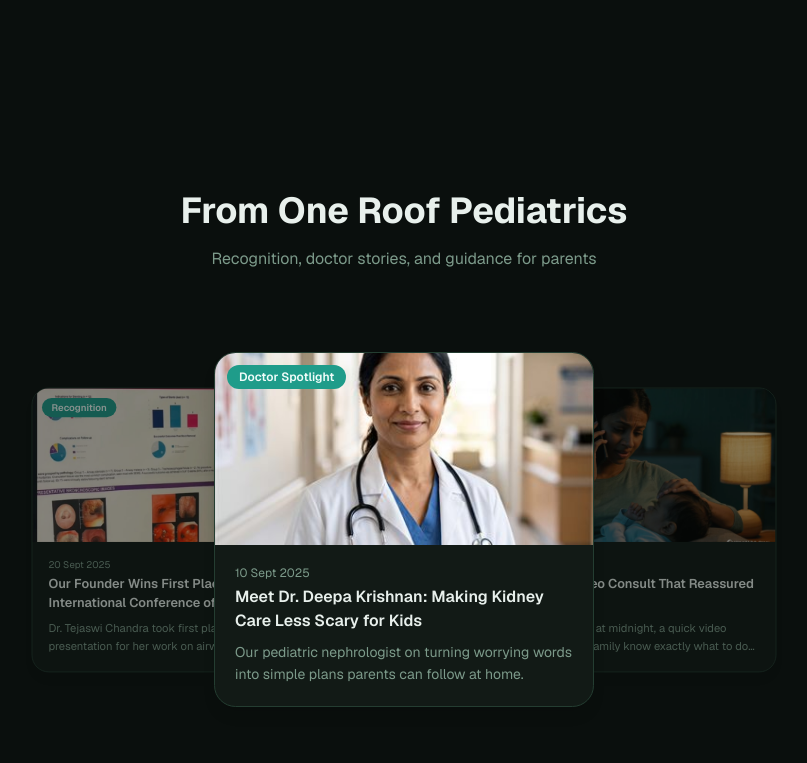
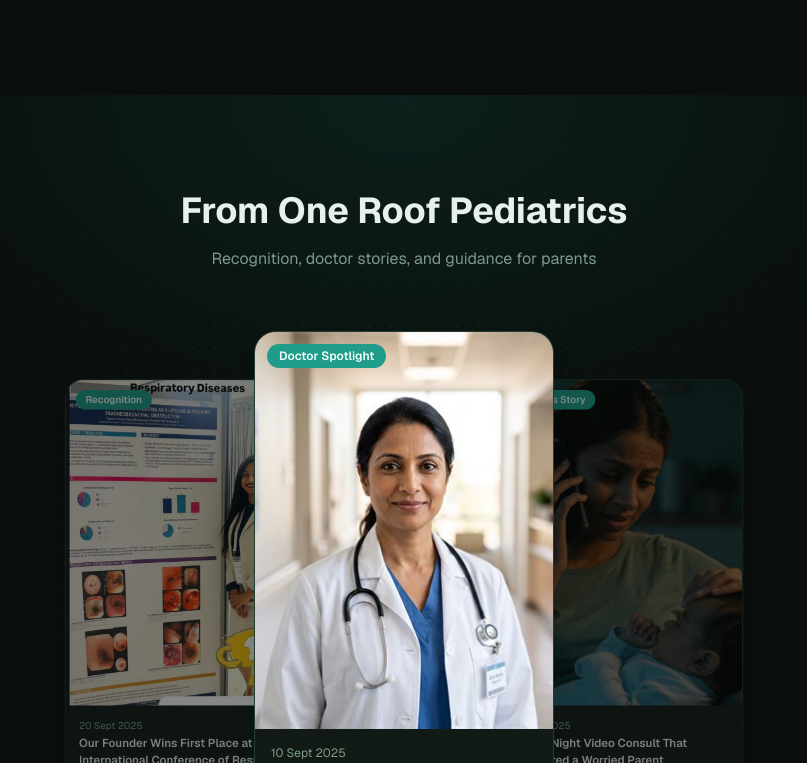
Before and after one commit to pandae7/PediSpectra_front, a Next.js app: page / in a window 1280 px wide. Shown: the part 3757-4520 px from the top of the page, without its empty margins (236-1043 px from the left). Built offline with nearby package versions, Linux system fonts and the light colour scheme.

Commit message:
Refine news carousel: portrait cards, themed background, faster rotation
Portrait 3:4 card images so tall photos (e.g. founder's award) fit cleanly; theme-adaptive radial-glow + dot-grid background built from theme tokens (works across all 3 themes); rotation 5s -> 3.5s.

```diff
--- a/components/layout/news-carousel.tsx
+++ b/components/layout/news-carousel.tsx
@@ -2,15 +2,16 @@
 
 import { useEffect, useState, useCallback } from 'react'
 import { Newspaper } from 'lucide-react'
-import { getNews, type NewsArticle } from '@/lib/mock-data'
+import { getNews } from '@/lib/mock-data'
 
 // Center-focus news carousel for the landing page.
-// Three cards visible: the center one large, the flanking ones smaller and faded.
+// Portrait "poster" cards: center one large, flanking ones smaller and faded.
 // Auto-advances on a timer; whichever card rotates to the center grows.
 // Clicking a side card rotates it to center; clicking the center card opens
 // its (placeholder) /news/[id] page. Pauses while hovered.
+// Section background uses theme tokens only, so it adapts to every theme.
 
-const ROTATE_MS = 5000
+const ROTATE_MS = 3500
 
 export function NewsCarousel() {
   const articles = getNews()
@@ -26,7 +27,6 @@ export function NewsCarousel() {
     return () => clearInterval(t)
   }, [paused, n])
 
-  // relative position of card i to the active one, wrapped to [-n/2, n/2]
   const offsetOf = (i: number) => {
     let d = i - active
     if (d > n / 2) d -= n
@@ -35,8 +35,30 @@ export function NewsCarousel() {
   }
 
   return (
-    <section className="overflow-hidden px-4 py-16 sm:px-6 sm:py-24 lg:px-8">
-      <div className="mx-auto max-w-6xl">
+    <section className="relative overflow-hidden px-4 py-16 sm:px-6 sm:py-24 lg:px-8">
+      {/* Theme-adaptive background: soft radial glow + faint dot grid, all from
+          theme tokens so it blends with dark-teal, light-sage and earthy-warm. */}
+      <div
+        aria-hidden="true"
+        className="pointer-events-none absolute inset-0 opacity-70"
+        style={{
+          background:
+            'radial-gradient(60% 55% at 50% 0%, color-mix(in oklab, var(--primary) 18%, transparent), transparent 70%)',
+        }}
+      />
+      <div
+        aria-hidden="true"
+        className="pointer-events-none absolute inset-0 opacity-[0.25]"
+        style={{
+          backgroundImage:
+            'radial-gradient(color-mix(in oklab, var(--muted-foreground) 45%, transparent) 1px, transparent 1px)',
+          backgroundSize: '22px 22px',
+          maskImage: 'radial-gradient(70% 70% at 50% 40%, black, transparent 80%)',
+          WebkitMaskImage: 'radial-gradient(70% 70% at 50% 40%, black, transparent 80%)',
+        }}
+      />
+
+      <div className="relative mx-auto max-w-6xl">
         <h2 className="text-center text-3xl font-bold text-foreground sm:text-4xl">
           From One Roof Pediatrics
         </h2>
@@ -45,7 +67,7 @@ export function NewsCarousel() {
         </p>
 
         <div
-          className="relative mt-12 flex h-[420px] items-center justify-center"
+          className="relative mt-12 flex h-[560px] items-center justify-center"
           onMouseEnter={() => setPaused(true)}
           onMouseLeave={() => setPaused(false)}
         >
@@ -53,28 +75,26 @@ export function NewsCarousel() {
             const d = offsetOf(i)
             const abs = Math.abs(d)
             if (abs > 1) {
-              // keep off-stage cards mounted but hidden for smooth transitions
-              return (
-                <div key={a.id} className="pointer-events-none absolute opacity-0" aria-hidden="true" />
-              )
+              return <div key={a.id} className="pointer-events-none absolute opacity-0" aria-hidden="true" />
             }
             const isCenter = d === 0
-            const translate = d * 58 // percent
-            const scale = isCenter ? 1 : 0.8
+            const translate = d * 72 // percent — wider gap for portrait cards
+            const scale = isCenter ? 1 : 0.82
             const z = isCenter ? 30 : 10
-            const opacity = isCenter ? 1 : 0.55
+            const opacity = isCenter ? 1 : 0.5
             return (
               <article
                 key={a.id}
                 onClick={() => (isCenter ? (window.location.href = `/news/${a.id}`) : go(i))}
-                className="absolute w-[300px] cursor-pointer overflow-hidden rounded-2xl border border-border bg-card shadow-lg transition-all duration-500 ease-out sm:w-[380px]"
+                className="absolute w-[260px] cursor-pointer overflow-hidden rounded-2xl border border-border bg-card shadow-xl transition-all duration-500 ease-out sm:w-[300px]"
                 style={{
                   transform: `translateX(${translate}%) scale(${scale})`,
                   zIndex: z,
                   opacity,
                 }}
               >
-                <div className="relative h-48 w-full overflow-hidden bg-neutral-900">
+                {/* Portrait image area (3:4) so tall photos fit cleanly */}
+                <div className="relative aspect-[3/4] w-full overflow-hidden bg-neutral-900">
                   {a.image ? (
                     // eslint-disable-next-line @next/next/no-img-element
                     <img src={a.image} alt={a.title} className="h-full w-full object-cover" />
@@ -87,12 +107,12 @@ export function NewsCarousel() {
                     {a.category}
                   </span>
                 </div>
-                <div className="p-5">
+                <div className="p-4">
                   <p className="text-xs text-muted-foreground">
                     {new Date(a.date + 'T00:00:00').toLocaleDateString('en-IN', { day: 'numeric', month: 'short', year: 'numeric' })}
                   </p>
-                  <h3 className="mt-1 line-clamp-2 font-semibold text-foreground">{a.title}</h3>
-                  <p className="mt-2 line-clamp-2 text-sm leading-relaxed text-muted-foreground">{a.summary}</p>
+                  <h3 className="mt-1 line-clamp-2 text-sm font-semibold text-foreground">{a.title}</h3>
+                  <p className="mt-1.5 line-clamp-2 text-xs leading-relaxed text-muted-foreground">{a.summary}</p>
                 </div>
               </article>
             )
```
